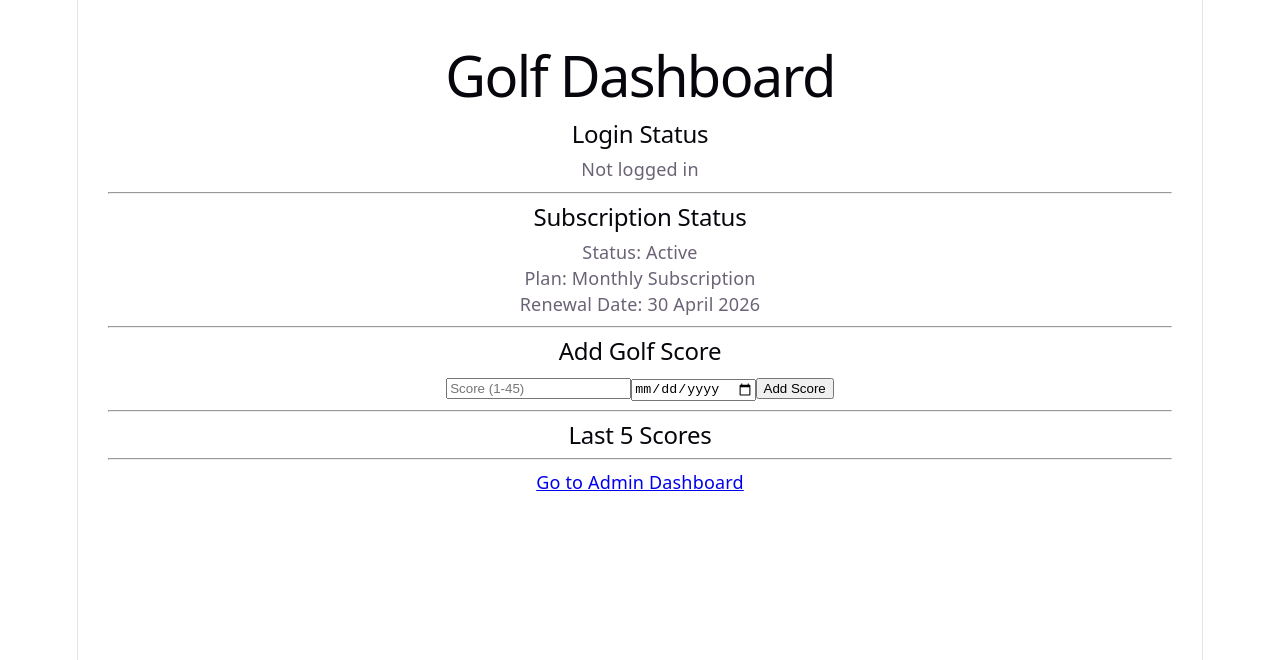
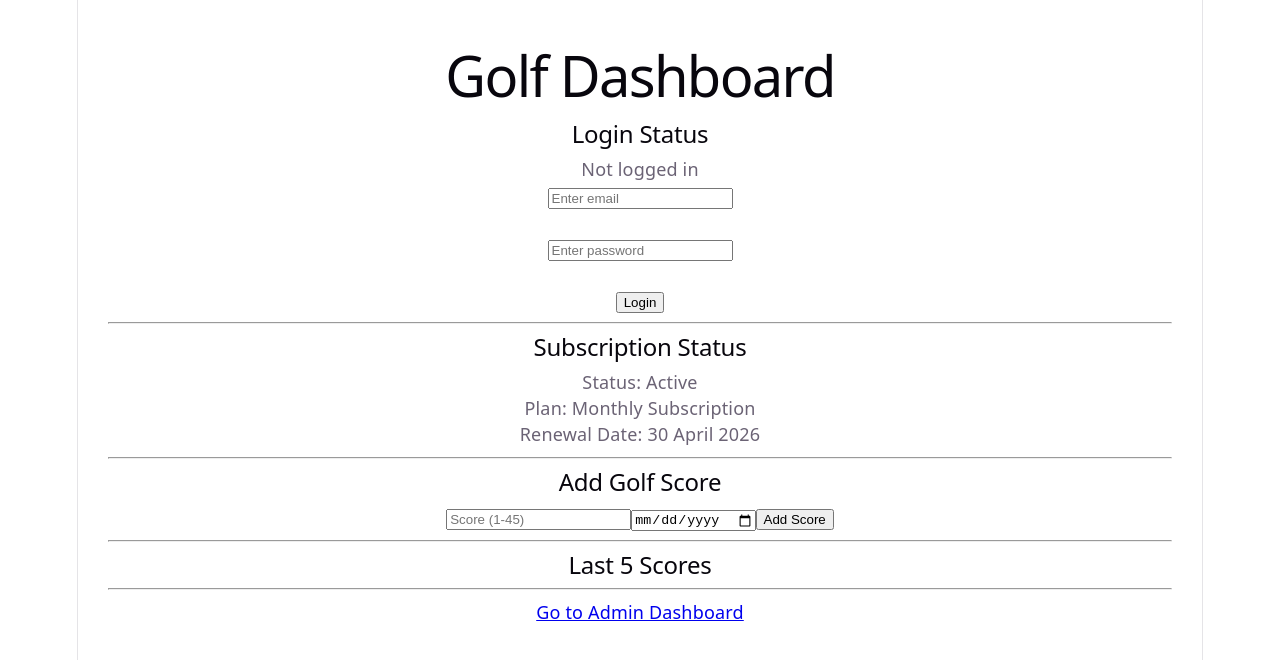
Before and after one commit to aanchal312000-ai/golf-app, a React (Vite) app: page / in a window 1280 px wide. Shown: the top 660 px of the page. Built offline with nearby package versions, Linux system fonts and the light colour scheme.

Commit message:
added login system

```diff
--- a/src/App.jsx
+++ b/src/App.jsx
@@ -3,6 +3,8 @@ import { supabase } from "./supabase";
 
 function App() {
   const [user, setUser] = useState(null);
+  const [email, setEmail] = useState("");
+  const [password, setPassword] = useState("");
   const [score, setScore] = useState("");
   const [date, setDate] = useState("");
   const [scores, setScores] = useState([]);
@@ -13,9 +15,30 @@ function App() {
       const { data } = await supabase.auth.getUser();
       setUser(data?.user || null);
     };
-
     getUser();
   }, []);
+
+  // 🔐 Login
+  async function handleLogin() {
+    const { error } = await supabase.auth.signInWithPassword({
+      email,
+      password,
+    });
+
+    if (error) {
+      alert(error.message);
+    } else {
+      alert("Login successful");
+      window.location.reload();
+    }
+  }
+
+  // 🔓 Logout
+  async function handleLogout() {
+    await supabase.auth.signOut();
+    setUser(null);
+    window.location.reload();
+  }
 
   // 📊 Fetch scores
   async function fetchScores() {
@@ -34,21 +57,19 @@ function App() {
     fetchScores();
   }, [user]);
 
-  // ➕ Add Score (LAST 5 LOGIC IMPLEMENTED)
+  // ➕ Add Score (LAST 5 LOGIC)
   async function handleAddScore() {
     if (!user) {
       alert("Please login first");
       return;
     }
 
-    // get existing scores
     const { data: existing } = await supabase
       .from("scores")
       .select("*")
       .eq("user_id", user.id)
       .order("date", { ascending: true });
 
-    // if 5 already exist → delete oldest
     if (existing && existing.length >= 5) {
       await supabase
         .from("scores")
@@ -56,7 +77,6 @@ function App() {
         .eq("id", existing[0].id);
     }
 
-    // insert new score
     await supabase.from("scores").insert([
       {
         user_id: user.id,
@@ -74,13 +94,41 @@ function App() {
     <div style={{ padding: "30px" }}>
       <h1>Golf Dashboard</h1>
 
-      {/* LOGIN INFO */}
+      {/* LOGIN */}
       <h2>Login Status</h2>
-      <p>{user ? `Logged in: ${user.email}` : "Not logged in"}</p>
+
+      {user ? (
+        <div>
+          <p>Logged in: {user.email}</p>
+          <button onClick={handleLogout}>Logout</button>
+        </div>
+      ) : (
+        <div>
+          <p>Not logged in</p>
+
+          <input
+            type="email"
+            placeholder="Enter email"
+            onChange={(e) => setEmail(e.target.value)}
+          />
+
+          <br /><br />
+
+          <input
+            type="password"
+            placeholder="Enter password"
+            onChange={(e) => setPassword(e.target.value)}
+          />
+
+          <br /><br />
+
+          <button onClick={handleLogin}>Login</button>
+        </div>
+      )}
 
       <hr />
 
-      {/* SUBSCRIPTION (STATIC FOR NOW) */}
+      {/* SUBSCRIPTION */}
       <h2>Subscription Status</h2>
       <p>Status: Active</p>
       <p>Plan: Monthly Subscription</p>
@@ -107,7 +155,7 @@ function App() {
 
       <hr />
 
-      {/* LAST 5 SCORES */}
+      {/* SCORES */}
       <h2>Last 5 Scores</h2>
 
       {scores.map((s) => (
```
